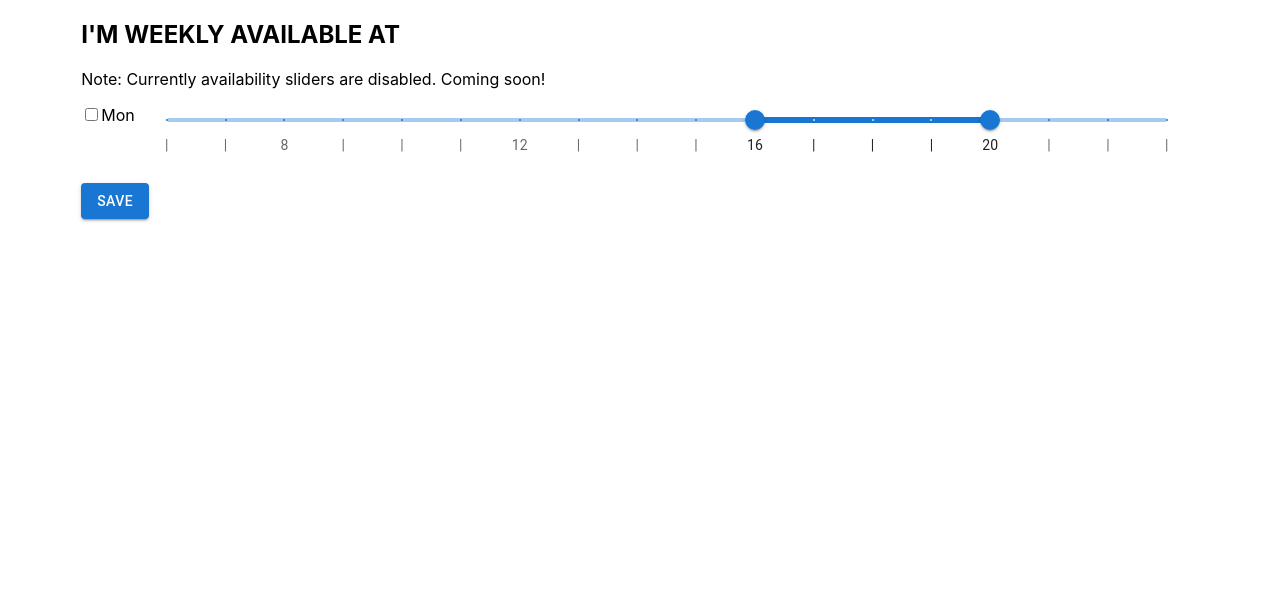
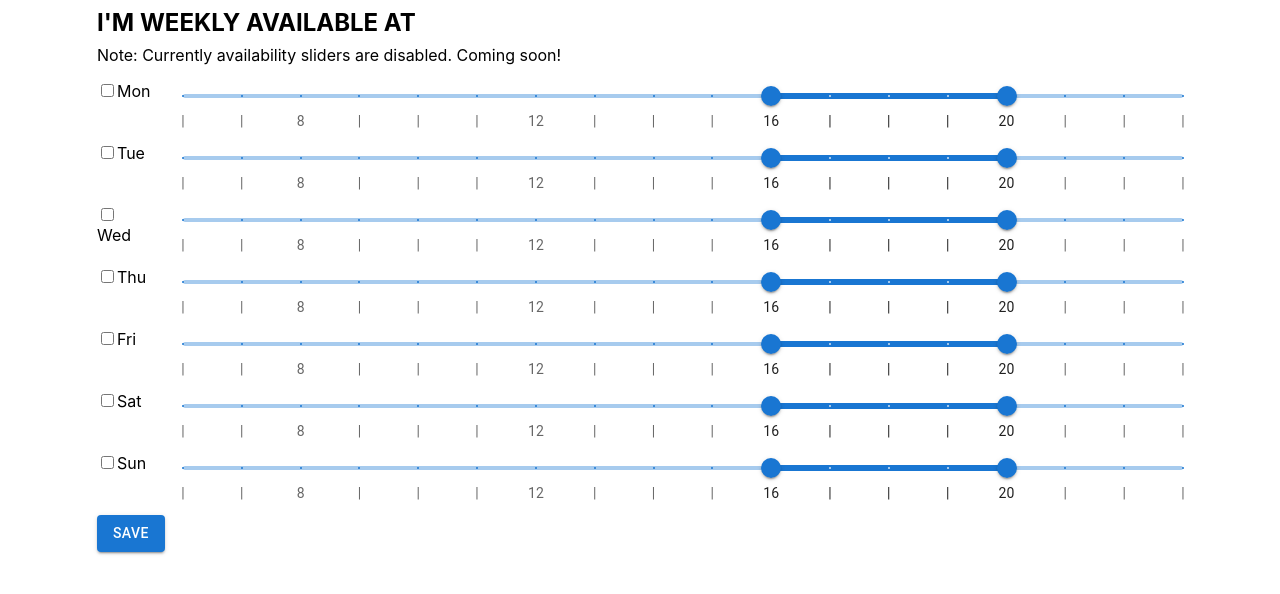
Before and after one commit to ncongduy/first-challenge, a React (Create React App) app: page / in a window 1280 px wide. Shown: the top 594 px of the page. Built offline with nearby package versions, Linux system fonts and the light colour scheme.

Commit message:
create WeekdayList component

```diff
--- a/src/App.js
+++ b/src/App.js
@@ -1,14 +1,14 @@
 import './App.css';
 import Header from './components/header/header';
 import Button from '@mui/material/Button';
-import WeekdayItem from './components/weekdayItem/weekdayItem';
+import WeekdayList from './components/weekdayList/weekdayList';
 
 function App() {
 	return (
 		<div className='App'>
 			<div>
 				<Header />
-				<WeekdayItem />
+        <WeekdayList />
 				<Button
 					variant='contained'
 					onClick={() => {
--- a/src/components/header/header.css
+++ b/src/components/header/header.css
@@ -1,3 +1,8 @@
 h2 {
     text-transform: uppercase;
-  }
+    margin: 0.5rem 0;
+}
+
+p {
+  margin: 0.5rem 0 1rem 0;
+}
--- a/src/components/slider.js
+++ b/src/components/slider.js
@@ -68,7 +68,7 @@ export default function MinimumDistanceSlider() {
 				getAriaValueText={valuetext}
 				disableSwap
 			/>
-			<Box sx={{ m: 3 }} />
+			<Box sx={{ m: 1 }} />
 		</Box>
 	);
 }
--- a/src/components/weekdayItem/weekdayItem.css
+++ b/src/components/weekdayItem/weekdayItem.css
@@ -1,8 +1,8 @@
 .weekday {
     display: flex;
-    /* align-items: center; */
-  }
+}
 
-.weekday div {
-    margin-right: 2rem;
-  }
+.weekday .containerCheckbox {
+  margin-right: 2rem;
+  width: 54px;
+}
--- a/src/components/weekdayItem/weekdayItem.js
+++ b/src/components/weekdayItem/weekdayItem.js
@@ -1,12 +1,12 @@
 import MinimumDistanceSlider from '../slider';
 import './weekdayItem.css';
 
-export default function WeekdayItem() {
+export default function WeekdayItem({ day }) {
 	return (
 		<div className='weekday'>
-			<div>
-				<input type='checkbox' id='monday' />
-				<label htmlFor='monday'>Mon</label>
+			<div className='containerCheckbox'>
+				<input type='checkbox' id={day} />
+				<label htmlFor={day}>{day[0].toUpperCase() + day.slice(1)}</label>
 			</div>
 			<MinimumDistanceSlider />
 		</div>
--- /dev/null
+++ b/src/components/weekdayList/weekdayList.js
@@ -0,0 +1,15 @@
+import React from 'react';
+import './weekdayList.css';
+import WeekdayItem from '../weekdayItem/weekdayItem';
+
+export default function WeekdayList() {
+	const daysOfWeek = ['mon', 'tue', 'wed', 'thu', 'fri', 'sat', 'sun'];
+
+	return (
+		<div>
+			{daysOfWeek.map((day) => (
+				<WeekdayItem day={day} />
+			))}
+		</div>
+	);
+}
```
Also changed, not shown: src/components/weekdayList/weekdayList.css (added).
